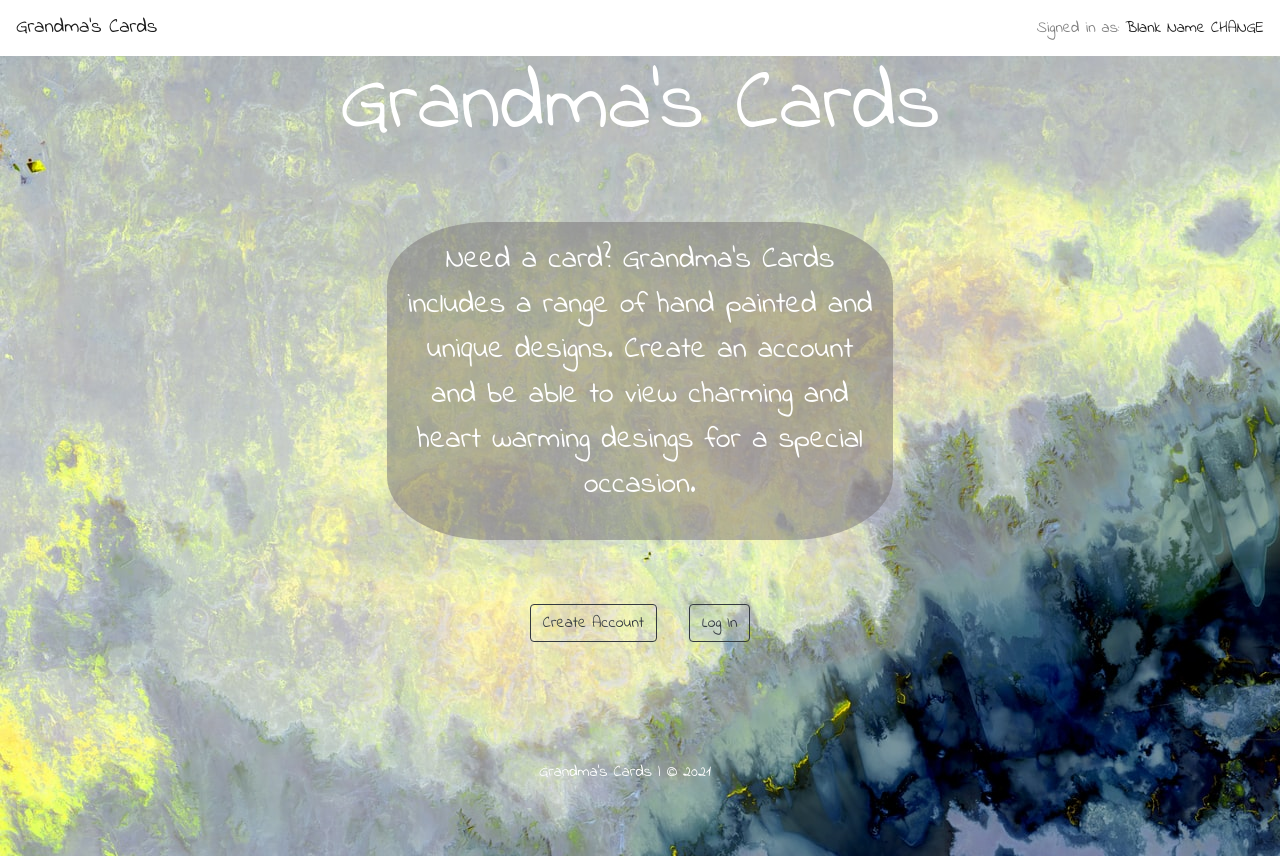
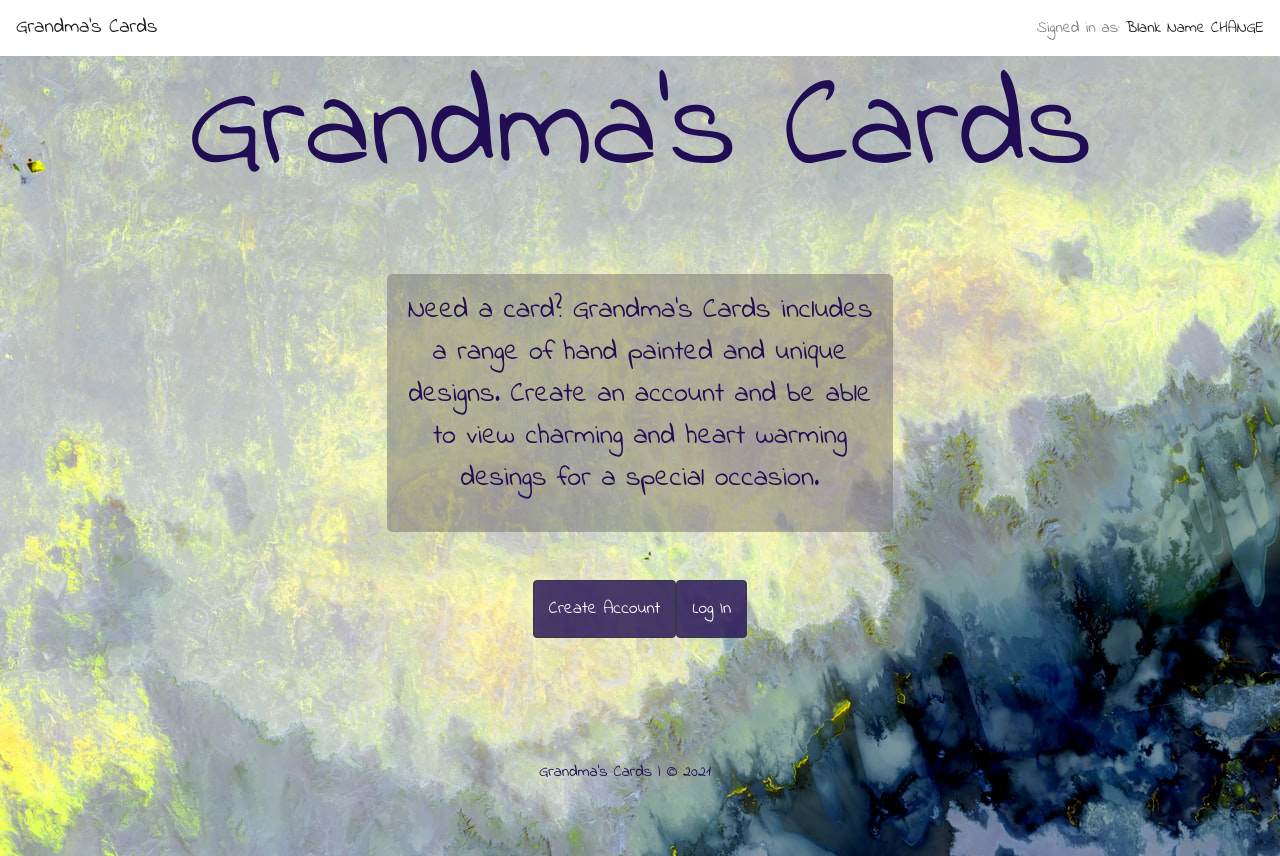
Before and after one commit to nkleinmann/ANotherMemory, a React (Create React App) app in the folder client/: page / in a window 1280 px wide. Built offline with nearby package versions, Linux system fonts and the light colour scheme; no server answers.

Commit message:
Update style

```diff
--- a/client/src/App.css
+++ b/client/src/App.css
@@ -10,30 +10,42 @@
   display: block;
   box-sizing: border-box;
   font-family: "Indie Flower", sans-serif;
-  color: white;
+  color: rgba(33, 13, 84)
+  /* color: white; */
 }
 
 /* Home page */
 
 Button.account {
-  margin: 1rem;
+  /* margin: 1rem; */
+  padding: 15px;
+  font-size: 1.1rem;
+  background-color: rgba(33, 13, 84, 0.804);
+  color: white;
+
 }
 
 h1.homeTitle {
-  font-size: 85px;
+  font-size: 8rem;
 }
 
 div.homeBlurb {
-  font-size: 30px;
+  font-size:1.75rem;
 }
 
 .homeBlurbColor {
   background-color: rgb(118, 115, 115, 0.5);
-  border-radius: 20%;
+  border-radius: 5px;
 }
+
 /* End of home page */
 
 /* Footer */
+
+/* div.footerRow {
+  margin-top: 20%;
+} */
+
 .footer {
   position: fixed;
   display: flex;
```
